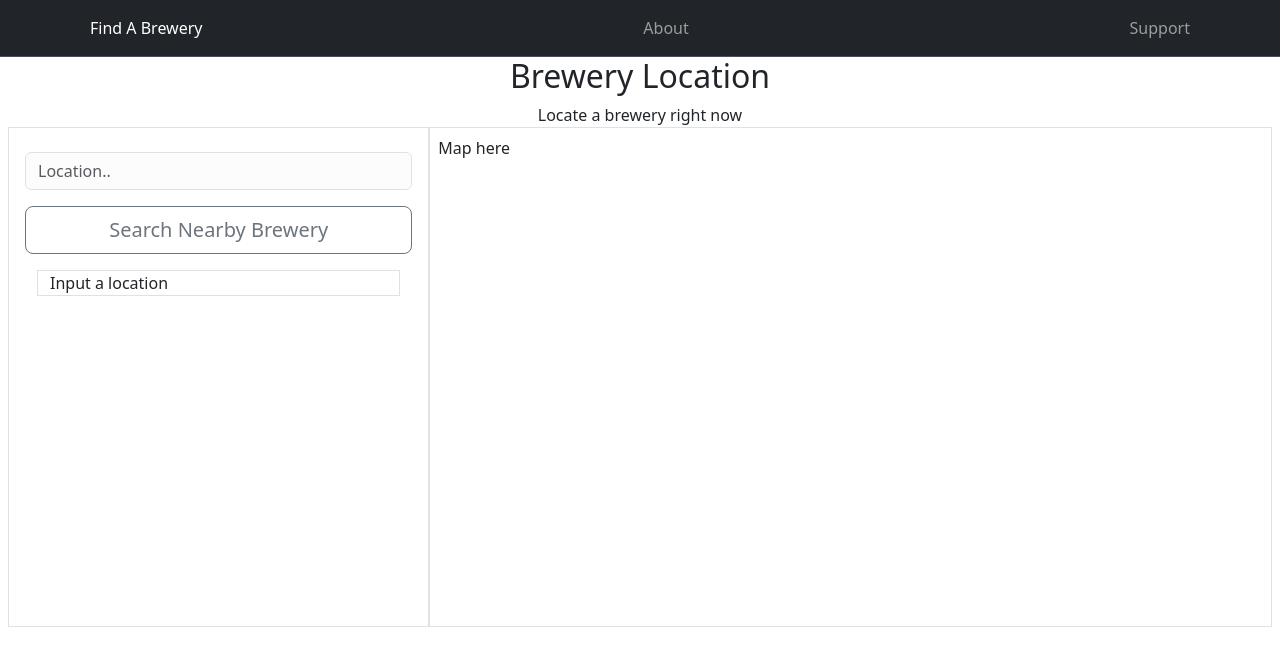
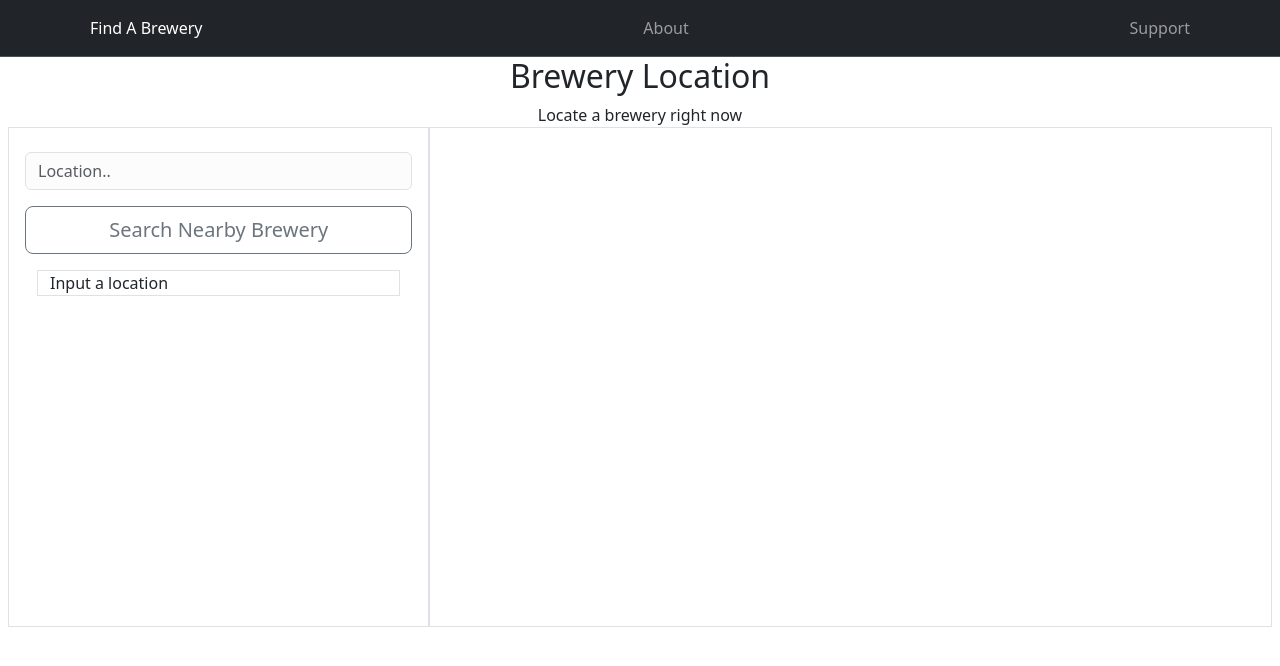
Before and after one commit to Reytsard/brewery-locator, a React (Create React App) app: page /find-brewery in a window 1280 px wide. Shown: the top 666 px of the page. Built offline with nearby package versions, Linux system fonts and the light colour scheme.

Commit message:
Added a container to show the brewery details

```diff
--- a/src/components/BreweryLocator.jsx
+++ b/src/components/BreweryLocator.jsx
@@ -6,16 +6,36 @@ import { NavLink } from "react-router-dom";
 function BreweryLocator() {
   const dispatch = useDispatch();
   const [search, setSearch] = useState("");
+  const [selectedBrewery, setSelectedBrewery] = useState([]);
   const changeSearchHandler = (e) => {
     setSearch(e.target.value);
   };
   const searchLocationHandler = () => {
     dispatch(fetchBrewery(search));
   };
-  const addSelectedItemHandler = (id) => {
+  const addSelectedItemHandler = (brewery) => {
     // dispatch(fetchBreweryDetails(search))
     // dispatch()
+    setSelectedBrewery([brewery]);
   };
+  const breweryDetails = useMemo(() => {
+    if (selectedBrewery !== undefined) {
+      return selectedBrewery.map((item) => (
+        <div className="container" key={item.id}>
+          <h2>{item.name}</h2>
+          <div className="details">
+            <h5>
+              Address: {item.address_1} {item.city} {item.postal_code}{" "}
+              {item.country}
+            </h5>
+            <h5>Phone: {item.phone}</h5>
+            <h5>Website: {item.website_url}</h5>
+          </div>
+        </div>
+      ));
+    }
+    return <div className="container">Select A Brewery</div>;
+  }, [selectedBrewery]);
   const breweryLocationData = useSelector((state) => state.recipe.searchValues);
   const breweryLocation = useMemo(() => {
     if (breweryLocationData.length !== 0) {
@@ -23,7 +43,7 @@ function BreweryLocator() {
         <NavLink
           key={item.id}
           className="card text-decoration-none p-2"
-          onClick={() => addSelectedItemHandler(item.id)}
+          onClick={() => addSelectedItemHandler(item)}
         >
           {item.name}
         </NavLink>
@@ -65,7 +85,7 @@ function BreweryLocator() {
             </div> */}
           </div>
         </div>
-        <div className="map-locator col border p-2">Map here</div>
+        <div className="map-locator col border p-2">{breweryDetails}</div>
       </div>
     </div>
   );
```
